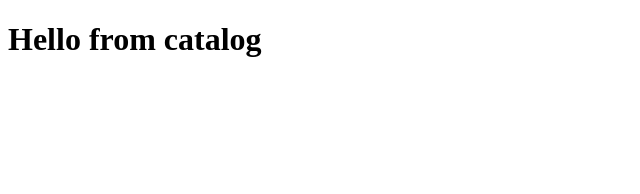
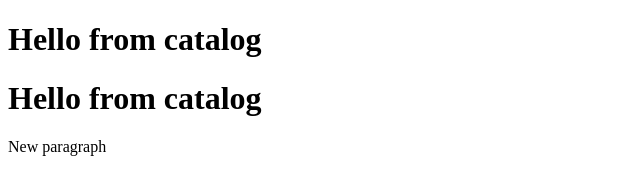
Before and after one commit to MargaritaKh0708/training_u1, a plain HTML site: page cat.html in a window 1280 px wide. Shown: the whole page, without its empty margins (0-640 px from the left). Drawn offline with Linux system fonts and the light colour scheme.

Commit message:
price.html

```diff
--- a/cat.html
+++ b/cat.html
@@ -8,5 +8,7 @@
   </head>
   <body>
     <h1>Hello from catalog</h1>
+    <h1>Hello from catalog</h1>
+    <p>New paragraph</p>
   </body>
 </html>
```
